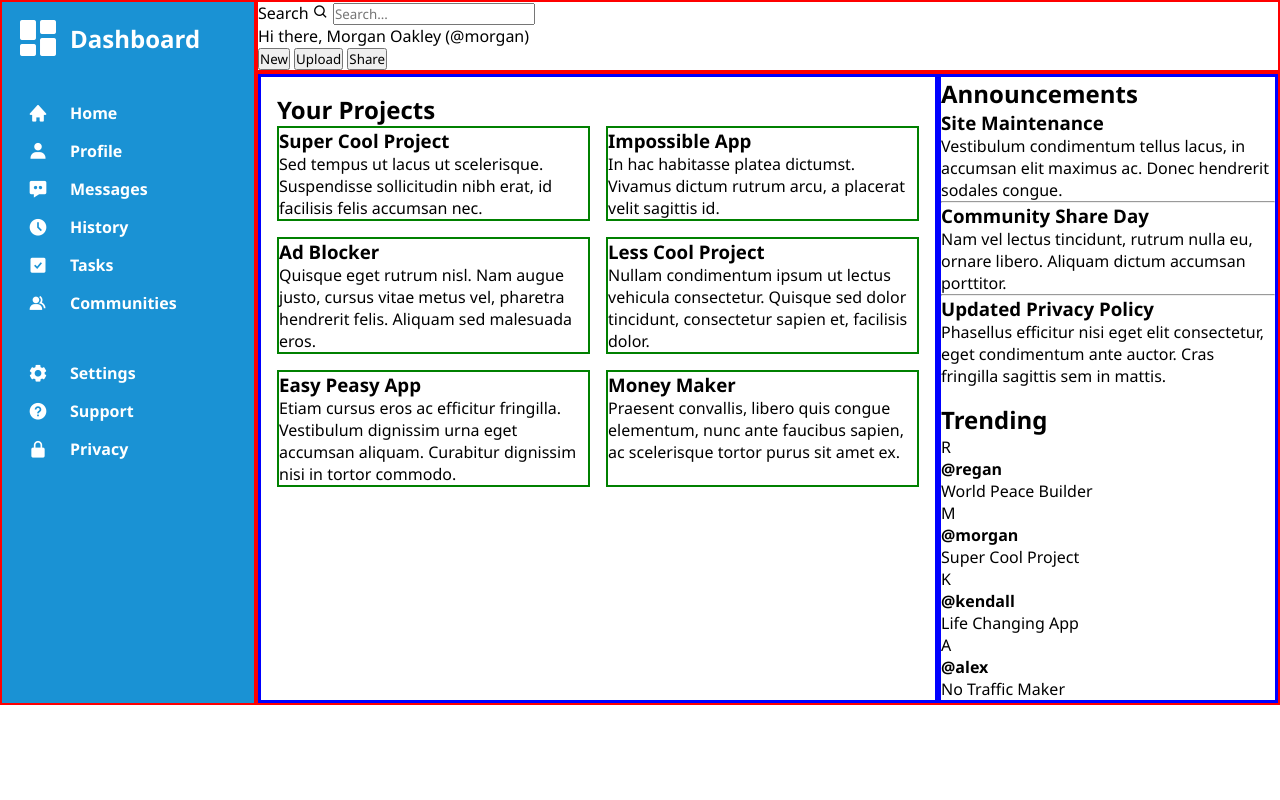
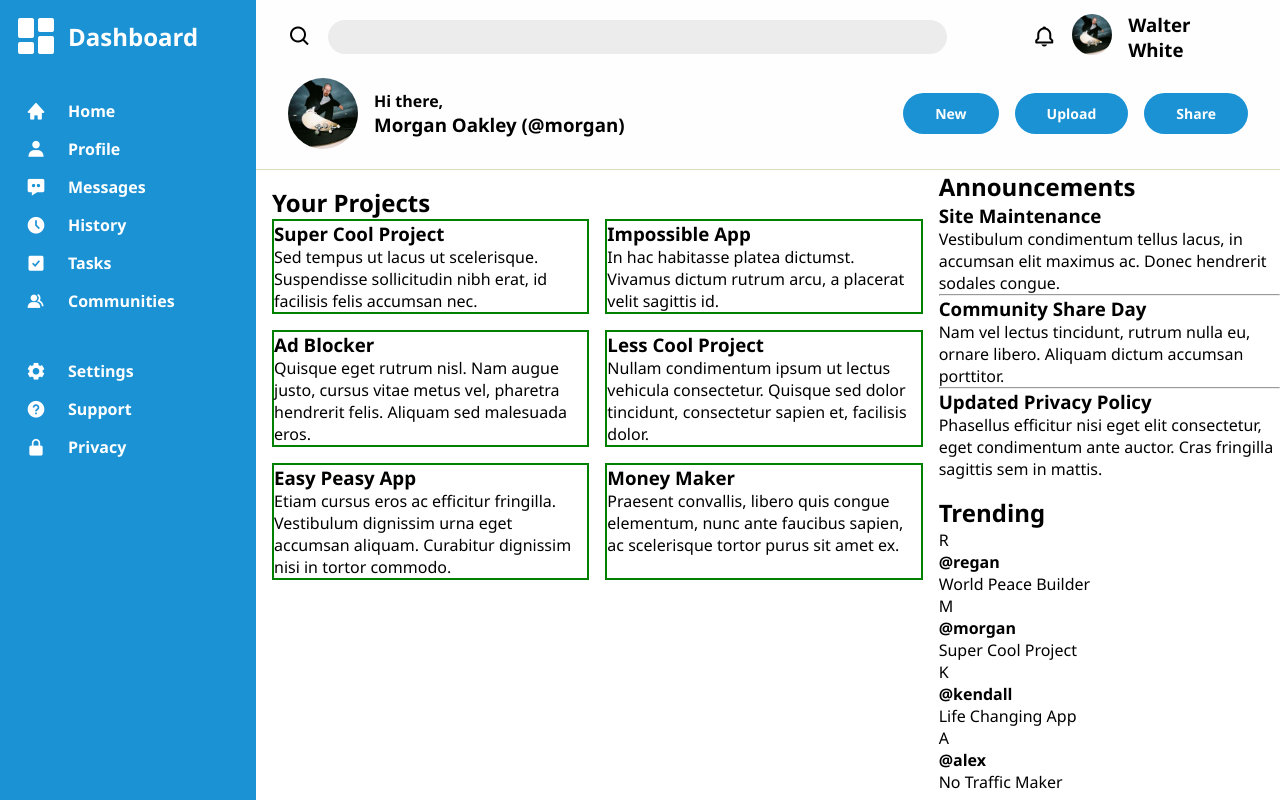
Before and after one commit to lolol0918/odin-admin-dashboard, a plain HTML site: page templates/index.html in a window 1280 px wide. Drawn offline with nearby package versions, Linux system fonts and the light colour scheme.

Commit message:
FINISHED styling header and added pfp pics

```diff
--- a/static/styles/style.css
+++ b/static/styles/style.css
@@ -1,20 +1,27 @@
 * {
-    margin: 0;
-    padding: 0;
-    box-sizing: border-box;
-    font-family: 'Segoe UI', Tahoma, Geneva, Verdana, sans-serif;
+  margin: 0;
+  padding: 0;
+  box-sizing: border-box;
+  font-family: 'Segoe UI', Tahoma, Geneva, Verdana, sans-serif;
 }
 
 :root {
   /* Primary brand colors */
-  --color-primary: #1a92d4;   /* Sidebar blue */
-  --color-accent: #ffd700;    /* Project highlight yellow (approx) */
+  --color-primary: #1a92d4;
+  /* Sidebar blue */
+  --color-accent: #ffd700;
+  /* Project highlight yellow (approx) */
+  --color-white: #ffffff;
 
   /* Neutrals */
-  --color-bg: #fefefe;        /* Main background */
-  --color-bg-alt: #ececec;    /* Light gray backgrounds */
-  --color-card: #ffffff;      /* Card white */
-  --color-border: #d5deb8;    /* Subtle border tone */
+  --color-bg: #fefefe;
+  /* Main background */
+  --color-bg-alt: #ececec;
+  /* Light gray backgrounds */
+  --color-card: #ffffff;
+  /* Card white */
+  --color-border: #d5deb8;
+  /* Subtle border tone */
 
   /* Extras (found in icons / accents) */
   --color-accent-pink: #fe1993;
@@ -37,11 +44,16 @@
 
   /* 🔠 Typography */
   --font-family-base: 'Roboto', 'Helvetica Neue', Arial, sans-serif;
-  --font-size-sm: 0.875rem;   /* ~14px */
-  --font-size-base: 1rem;     /* 16px */
-  --font-size-lg: 1.25rem;    /* 20px */
-  --font-size-xl: 1.5rem;     /* 24px */
-  --font-size-xxl: 2rem;      /* 32px */
+  --font-size-sm: 0.875rem;
+  /* ~14px */
+  --font-size-base: 1rem;
+  /* 16px */
+  --font-size-lg: 1.25rem;
+  /* 20px */
+  --font-size-xl: 1.5rem;
+  /* 24px */
+  --font-size-xxl: 2rem;
+  /* 32px */
 
   /* 💪 Font weights */
   --font-weight-normal: 400;
@@ -52,29 +64,27 @@
   --radius-sm: 4px;
   --radius-md: 8px;
   --radius-lg: 12px;
-  --shadow-sm: 0 1px 2px rgba(0,0,0,0.05);
-  --shadow-md: 0 4px 6px rgba(0,0,0,0.1);
-  --shadow-lg: 0 10px 15px rgba(0,0,0,0.15);
-}
-
-body > * {
-  border: 2px solid red;
+  --shadow-sm: 0 1px 2px rgba(0, 0, 0, 0.05);
+  --shadow-md: 0 4px 6px rgba(0, 0, 0, 0.1);
+  --shadow-lg: 0 10px 15px rgba(0, 0, 0, 0.15);
 }
 
 body {
   display: grid;
   grid-template-columns: 1fr 4fr;
+  min-height: 100vh;
 }
 
 ul {
   list-style-type: none;
 }
 
-li > a {
+li>a {
   color: inherit;
   text-decoration: none;
   font-size: var(--font-size-base);
 }
+
 .sidebar {
   grid-area: 1 / 1 / -3 / 2;
   display: flex;
@@ -85,14 +95,16 @@ li > a {
   color: var(--color-text-light);
 }
 
-.sidebar > * {
+.sidebar>* {
   padding: var(--space-sm) var(--space-sm);
 }
 
 /* Shared icon width */
 .sidebar i {
-  flex: 0 0 3rem;       /* same width box for all icons */
-  text-align: center;   /* center icon inside */
+  flex: 0 0 3rem;
+  /* same width box for all icons */
+  text-align: center;
+  /* center icon inside */
 }
 
 /* Header (Dashboard) */
@@ -105,7 +117,8 @@ li > a {
 }
 
 .sidebar-header i {
-  font-size: 1.75rem;   /* bigger icon but same box width */
+  font-size: 1.75rem;
+  /* bigger icon but same box width */
 }
 
 /* Nav links */
@@ -119,13 +132,15 @@ li > a {
 
 .nav-main i,
 .nav-user i {
-  font-size: 1.25rem;   /* smaller icons, same width box */
+  font-size: 1.25rem;
+  /* smaller icons, same width box */
 }
 
 
-.sidebar-header > i {
+.sidebar-header>i {
   font-size: 3rem;
 }
+
 .sidebar-header {
   font-size: var(--font-size-xl);
   display: flex;
@@ -137,26 +152,24 @@ li > a {
   gap: var(--space-xxl);
 }
 
-.nav-user, .nav-main {
+.nav-user,
+.nav-main {
   display: grid;
   gap: var(--space-md);
 }
 
-.nav-main i, .nav-user i {
+.nav-main i,
+.nav-user i {
   font-size: var(--font-size-lg);
 }
 
-.nav-user > li > a, .nav-main > li > a {
+.nav-user>li>a,
+.nav-main>li>a {
   display: flex;
   align-items: center;
   gap: var(--space-xs);
   font-weight: var(--font-weight-bold);
 
-}
-
-
-.main-section > * {
-  border: 3px solid blue;
 }
 
 .main-section {
@@ -172,7 +185,7 @@ li > a {
   padding: var(--space-md);
 }
 
-.projects > .cards {
+.projects>.cards {
   display: grid;
   grid-template-columns: repeat(auto-fill, minmax(250px, 1fr));
   gap: 16px;
@@ -183,3 +196,93 @@ li > a {
   flex-direction: column;
   gap: var(--space-md);
 }
+
+.header {
+  display: flex;
+  flex-direction: column;
+  gap: var(--space-md);
+  padding: var(--space-sm) var(--space-xl);
+  border-bottom: 1px solid var(--color-border);
+  background-color: var(--color-bg);
+}
+
+.header i {
+  font-size: var(--font-size-xl);
+}
+
+.header__utilities,
+.header__context {
+  display: flex;
+  align-items: center;
+  gap: var(--space-md);
+}
+
+.header__context {
+  justify-content: space-between;
+}
+
+.pfp {
+  border-radius: 50%;
+}
+
+.small-profile {
+  width: 40px;
+}
+
+.big-profile {
+  width: 70px;
+}
+
+.search {
+  width: 55vw;
+}
+
+.search input {
+  width: 90%;
+  padding: var(--space-xs) var(--space-xxs);
+  border-radius: 9999px;
+  border: none;
+  /* remove border */
+  outline: none;
+  /* remove outline */
+  background-color: var(--color-bg-alt);
+  /* so bg comes from .search */
+  flex: 1;
+  color: #333;
+}
+
+.search input::placeholder {
+  color: transparent;
+}
+
+.header h3 {
+  display: flex;
+}
+.greeting {
+  display: flex;
+  align-items: center;
+  gap: var(--space-md);
+}
+.greeting p {
+  font-weight: var(--font-weight-bold);
+}
+
+.actions {
+  display: flex;
+  gap: var(--space-md);
+}
+
+.btn {
+  background: var(--color-primary);
+  /* blue bg */
+  color: #fff;
+  /* white text */
+  padding: 0.7rem 2rem;
+  /* spacing */
+  border: none;
+  border-radius: 9999px;
+  /* pill shape */
+  font-size: var(--font-size-sm);
+  font-weight: var(--font-weight-bold);
+  cursor: pointer;
+}
--- a/templates/index.html
+++ b/templates/index.html
@@ -10,19 +10,28 @@
     <body>
         <header class="header">
             <div class="header__utilities">
+                <i class="bx bx-search"></i>
                 <form class="search" role="search">
-                    <label for="search-input" class="visually-hidden">Search</label>
-                    <i class="bx bx-search"></i>
                     <input type="text" id="search-input" placeholder="Search...">
                 </form>
-                <div class="profile"></div>
+                <i class="bx bx-bell"></i>
+                <div class="profile">
+                    <img class="pfp small-profile" src="../static/images/profiles/pfp1.jpeg" alt="Walter White skating">
+                </div>
+                <h3>Walter White</h3>
             </div>
             <div class="header__context">
-                <div class="greeting">Hi there, Morgan Oakley (@morgan)</div>
+                <div class="greeting">
+                    <img class="pfp big-profile" src="../static/images/profiles/pfp1.jpeg" alt="Walter White skating">
+                    <div class="greeting-text">
+                        <p>Hi there,</p>
+                        <h3>Morgan Oakley (@morgan)</h3>
+                    </div>
+                </div>
                 <div class="actions" role="toolbar" aria-label="Primary actions">
-                    <button>New</button>
-                    <button>Upload</button>
-                    <button>Share</button>
+                    <button class="btn">New</button>
+                    <button class="btn">Upload</button>
+                    <button class="btn">Share</button>
                 </div>
             </div>
         </header>
@@ -35,49 +44,58 @@
                 <ul class="nav-main">
                     <li>
                         <a href="#">
-                            <i class="bx bxs-home"></i> Home
+                            <i class="bx bxs-home"></i>
+                            Home
                         </a>
                     </li>
                     <li>
                         <a href="#">
-                            <i class="bx bxs-user"></i> Profile
+                            <i class="bx bxs-user"></i>
+                            Profile
                         </a>
                     </li>
                     <li>
                         <a href="#">
-                            <i class="bx bxs-message-dots"></i> Messages
+                            <i class="bx bxs-message-dots"></i>
+                            Messages
                         </a>
                     </li>
                     <li>
                         <a href="#">
-                            <i class="bx bxs-time-five"></i> History
+                            <i class="bx bxs-time-five"></i>
+                            History
                         </a>
                     </li>
                     <li>
                         <a href="#">
-                            <i class="bx bxs-check-square"></i> Tasks
+                            <i class="bx bxs-check-square"></i>
+                            Tasks
                         </a>
                     </li>
                     <li>
                         <a href="#">
-                            <i class="bx bxs-group"></i> Communities
+                            <i class="bx bxs-group"></i>
+                            Communities
                         </a>
                     </li>
                 </ul>
                 <ul class="nav-user">
                     <li>
                         <a href="#">
-                            <i class="bx bxs-cog"></i> Settings
+                            <i class="bx bxs-cog"></i>
+                            Settings
                         </a>
                     </li>
                     <li>
                         <a href="#">
-                            <i class="bx bxs-help-circle"></i> Support
+                            <i class="bx bxs-help-circle"></i>
+                            Support
                         </a>
                     </li>
                     <li>
                         <a href="#">
-                            <i class="bx bxs-lock-alt"></i> Privacy
+                            <i class="bx bxs-lock-alt"></i>
+                            Privacy
                         </a>
                     </li>
                 </ul>
```
Also changed, not shown: static/images/profiles/pfp1.jpeg (added), static/images/profiles/pfp2.jpeg (added), static/images/profiles/pfp3.jpeg (added), static/images/profiles/pfp4.jpeg (added).
